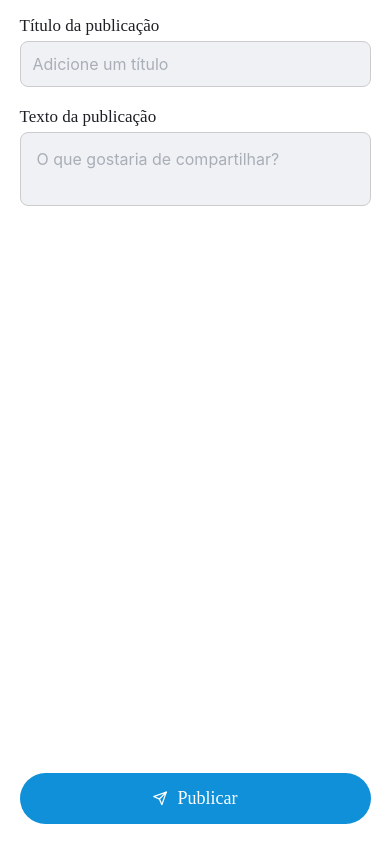
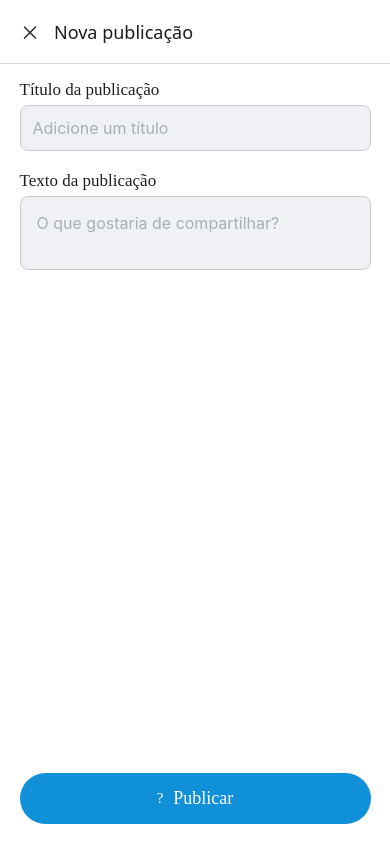
Before and after one commit to Eliard0/blogPost, a React Native app: screen /NewPost in a window 390 px wide. Built offline with nearby package versions, Linux system fonts and the light colour scheme.

Commit message:
feat ajustando tela de newPost

```diff
--- a/src/views/NewPost.tsx
+++ b/src/views/NewPost.tsx
@@ -1,6 +1,6 @@
 import React from 'react';
 import styled from 'styled-components/native';
-import Icon from 'react-native-vector-icons/Feather';
+import Icon from 'react-native-vector-icons/AntDesign';
 import useNewPostViewModel from '../ViewModel/NewPostViewModel';
 import { useNavigation } from '@react-navigation/native';
 
@@ -68,6 +68,28 @@ const NewPost = () => {
     const { title, setTitle, body, setBody, handlePostSubmit } = useNewPostViewModel();
     const navigation = useNavigation()
 
+    React.useLayoutEffect(() => {
+      navigation.setOptions({
+          headerShown: true,
+          title: 'Nova publicação',
+          headerTitleAlign: 'left',
+          headerLeft: () => (
+            <Icon
+                name="close"
+                size={20}
+                color="#333"
+                onPress={()=> navigation.goBack()}
+                style={{ marginLeft: 20, marginRight: 10 }}
+            />
+        ),
+          headerStyle: {
+              borderBottomWidth: 0.2,
+              shadowOpacity: 0,
+              elevation: 0,
+          },
+      });
+  }, [navigation]);
+
     const handleCreatePost = async () => {
         const success = await handlePostSubmit();
         if (success) {
```
